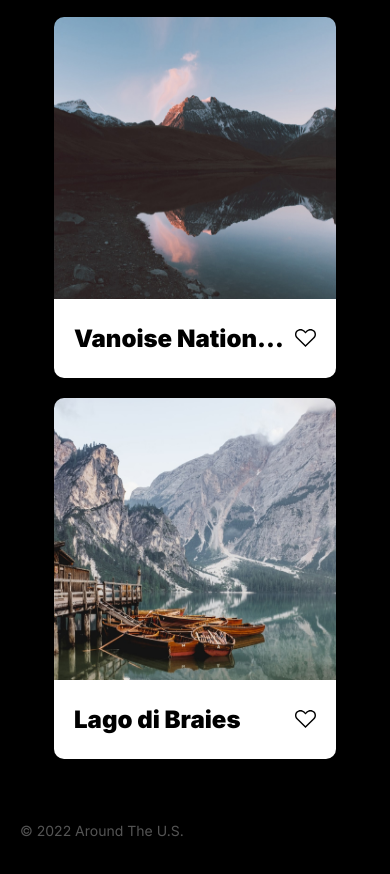
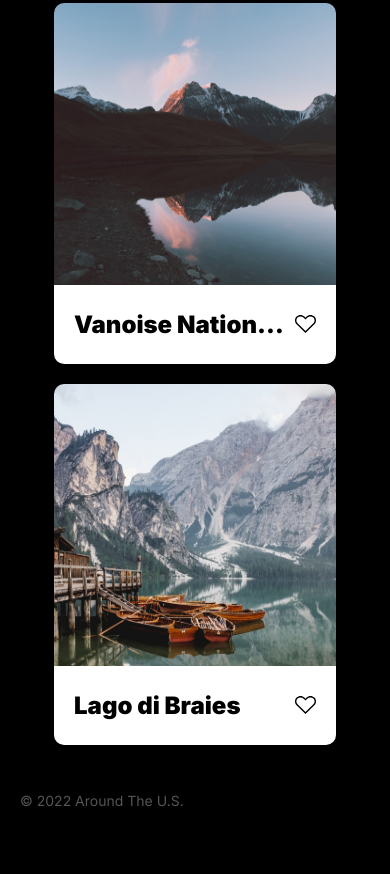
Before and after one commit to fodieman/se_project_aroundtheus, a plain HTML site: page index.html in a window 390 px wide. Shown: the part 1998-2872 px from the top of the page. Drawn offline with Linux system fonts and the light colour scheme.

Commit message:
New update for Project 3

```diff
--- a/blocks/cards.css
+++ b/blocks/cards.css
@@ -1,5 +1,5 @@
 .cards {
-  margin-top: 50px;
+  margin-top: 51px;
 }
 
 .cards__list {
@@ -10,3 +10,9 @@
   padding: 0;
   margin: 0;
 }
+
+@media screen and (max-width: 800px) {
+  .cards {
+    margin-top: 36px;
+  }
+}
--- a/blocks/footer.css
+++ b/blocks/footer.css
@@ -1,6 +1,6 @@
 .footer {
   color: #545454;
-  margin-top: 50px;
+  margin-top: 48px;
   margin-bottom: 50px;
 }
 
@@ -12,6 +12,7 @@
   text-overflow: ellipsis;
   white-space: nowrap;
   overflow: hidden;
+  margin: 0;
 }
 
 @media screen and (max-width: 800px) {
```
